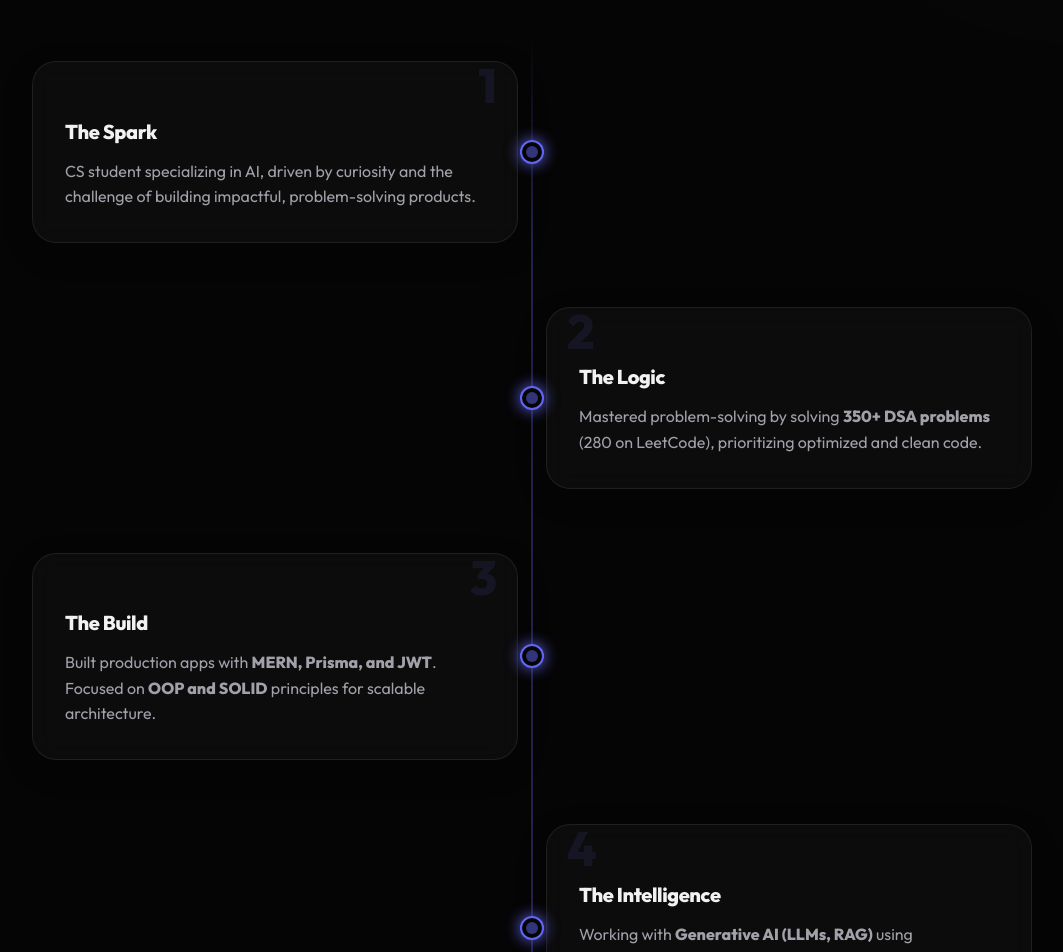
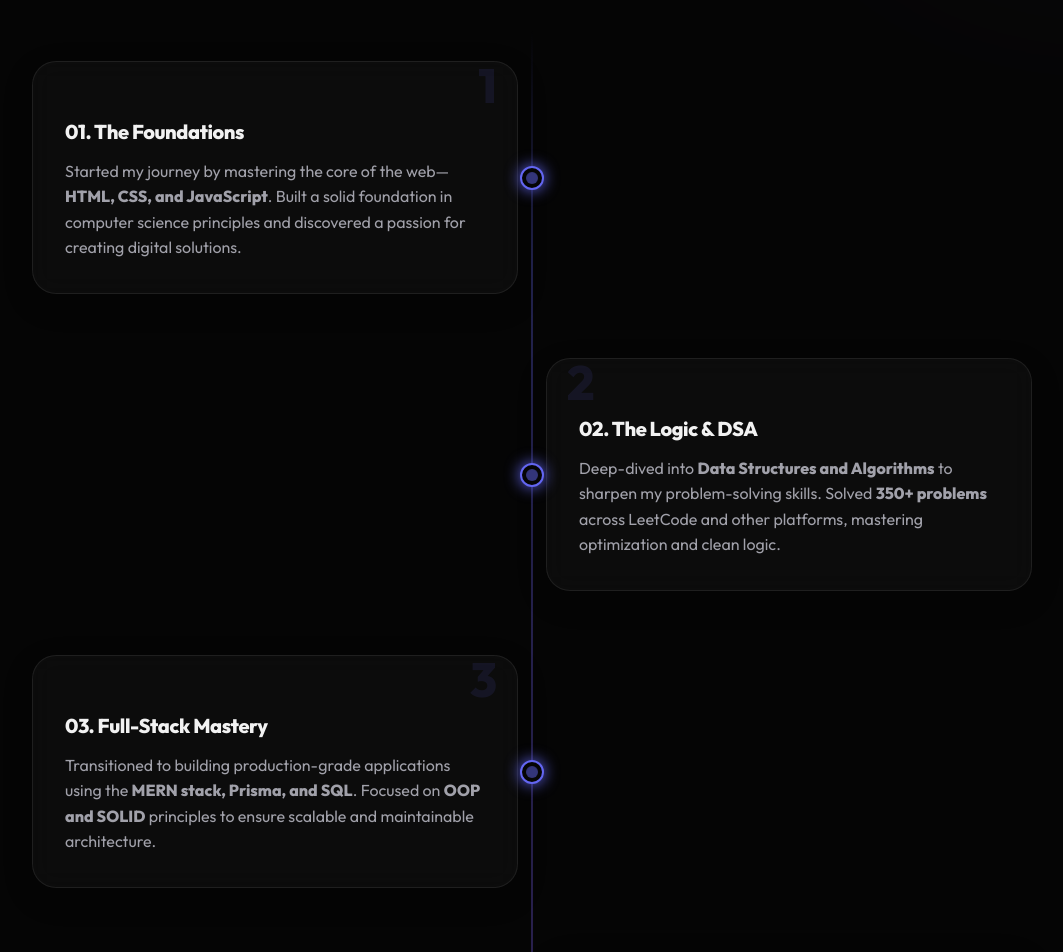
Before and after one commit to adnan275/portfolio, a React (Vite) app: page / in a window 1280 px wide. Shown: the part 1640-2592 px from the top of the page, without its empty margins (124-1187 px from the left). Built offline with nearby package versions, Linux system fonts and the light colour scheme; no server answers.

Commit message:
refactor: improve journey section narrative

```diff
--- a/src/sections/About.jsx
+++ b/src/sections/About.jsx
@@ -6,24 +6,24 @@ import '../styles/Three.css';
 const About = () => {
     const milestones = [
         {
-            title: "The Spark",
-            content: "CS student specializing in AI, driven by curiosity and the challenge of building impactful, problem-solving products."
+            title: "01. The Foundations",
+            content: "Started my journey by mastering the core of the web—<strong>HTML, CSS, and JavaScript</strong>. Built a solid foundation in computer science principles and discovered a passion for creating digital solutions."
         },
         {
-            title: "The Logic",
-            content: "Mastered problem-solving by solving <strong>350+ DSA problems</strong> (280 on LeetCode), prioritizing optimized and clean code."
+            title: "02. The Logic & DSA",
+            content: "Deep-dived into <strong>Data Structures and Algorithms</strong> to sharpen my problem-solving skills. Solved <strong>350+ problems</strong> across LeetCode and other platforms, mastering optimization and clean logic."
         },
         {
-            title: "The Build",
-            content: "Built production apps with <strong>MERN, Prisma, and JWT</strong>. Focused on <strong>OOP and SOLID</strong> principles for scalable architecture."
+            title: "03. Full-Stack Mastery",
+            content: "Transitioned to building production-grade applications using the <strong>MERN stack, Prisma, and SQL</strong>. Focused on <strong>OOP and SOLID</strong> principles to ensure scalable and maintainable architecture."
         },
         {
-            title: "The Intelligence",
-            content: "Working with <strong>Generative AI (LLMs, RAG)</strong> using <strong>LangChain</strong>. Skilled in data workflows with <strong>Pandas, SQL, and Tableau</strong>."
+            title: "04. AI & Intelligence",
+            content: "Explored the world of <strong>Generative AI</strong>, specializing in <strong>RAG (Retrieval-Augmented Generation)</strong> and <strong>Agentic Workflows</strong> using LangChain. Built systems that can think and act autonomously."
         },
         {
-            title: "The Future",
-            content: "Bridging backend systems and AI. Currently mastering <strong>system design</strong> to build high-impact technology at scale."
+            title: "05. The Future: Scale",
+            content: "Currently mastering <strong>System Design</strong> and high-performance computing. My goal is to bridge the gap between robust engineering and cutting-edge AI to build technology that impacts millions."
         }
     ];
 
```
